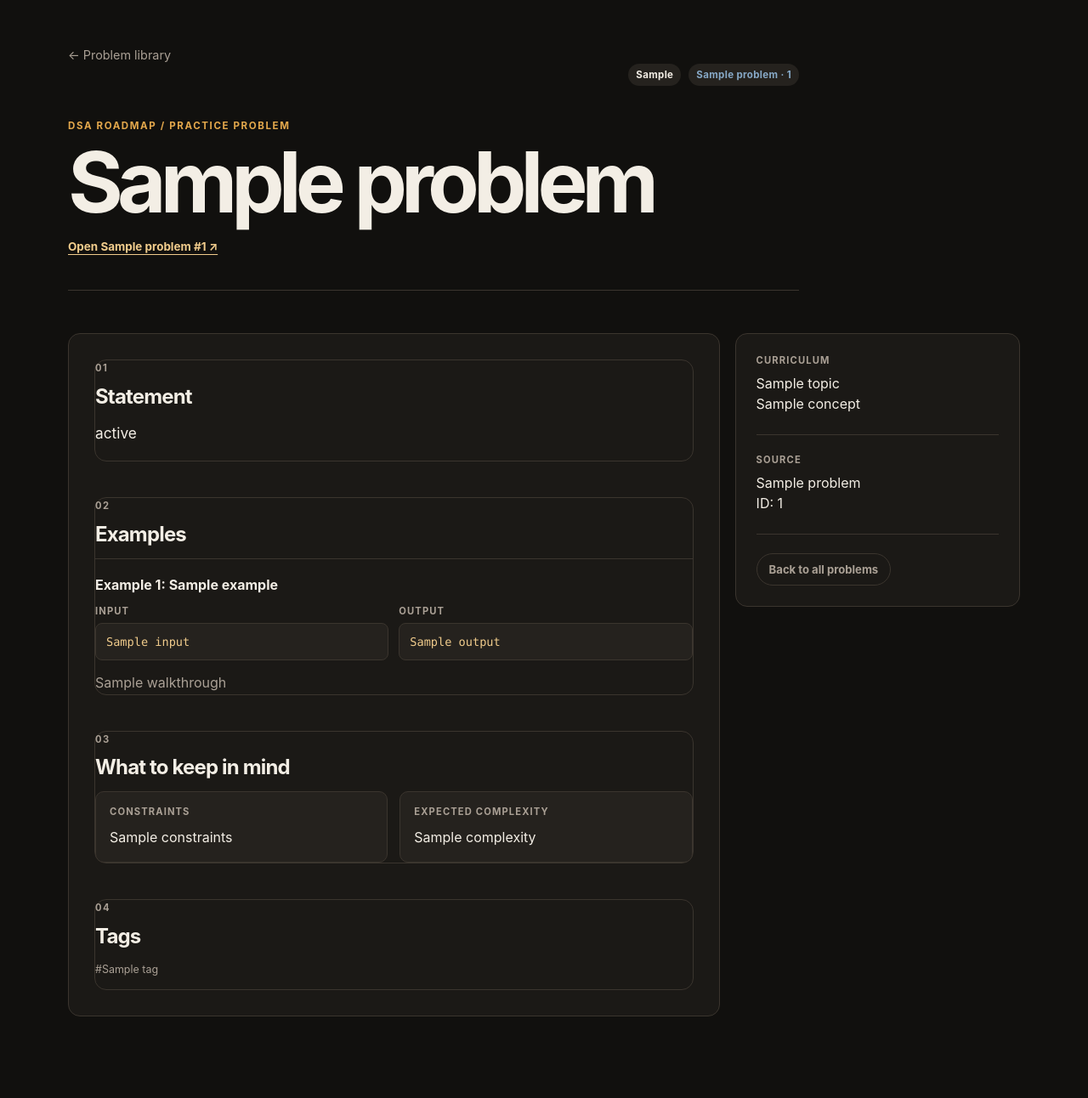
After one commit to rxchitrx/dsa-roadmap, a Django app: template templates/problems/detail.html in a window 1280 px wide. The commit adds this page. Shown: the whole page at 85% size. Run offline with Django 5.2, Linux system fonts and the light colour scheme; the template is opened without the code that fills it: most values are stand-ins (such as "Sample title", 1, 10 or a date in 2020); data that the repository does not hold is empty.

Commit message:
feat: add problem detail page

```diff
--- a/problems/static/problems/problems.css
+++ b/problems/static/problems/problems.css
@@ -199,6 +199,9 @@ input:focus-visible, select:focus-visible { border-color: var(--amber); outline:
 .problem-number { color: var(--muted); font-variant-numeric: tabular-nums; }
 
 .problem-card h3 { margin: 22px 0 10px; font-size: 1.35rem; letter-spacing: -0.03em; }
+.problem-card-link { color: var(--text); text-decoration: none; }
+.problem-card-link:hover,
+.problem-card-link:focus-visible { color: var(--amber-soft); text-decoration: underline; text-decoration-thickness: 2px; text-underline-offset: 4px; }
 .problem-statement { max-width: 78ch; margin-bottom: 24px; color: var(--muted); line-height: 1.65; }
 .problem-card-footer { align-items: flex-end; border-top: 1px solid var(--border); padding-top: 16px; }
 .concept-path { color: var(--text); font-size: 0.83rem; }
@@ -210,6 +213,57 @@ input:focus-visible, select:focus-visible { border-color: var(--amber); outline:
 .empty-state h3 { margin-bottom: 8px; font-size: 1.35rem; }
 .empty-state p:not(.empty-kicker) { max-width: 55ch; margin-bottom: 20px; color: var(--muted); line-height: 1.6; }
 .secondary-button { border: 1px solid var(--border); padding: 10px 14px; color: var(--muted); }
+
+.detail-header { max-width: 860px; }
+.detail-header h1 { max-width: 13ch; }
+.detail-topline { display: flex; align-items: center; justify-content: space-between; gap: 16px; margin-bottom: 22px; }
+.detail-topline .problem-tags { margin: 0; }
+.source-link { color: var(--amber-soft); font-size: 0.84rem; font-weight: 750; text-underline-offset: 4px; }
+.source-link:hover,
+.source-link:focus-visible { color: var(--amber); }
+.detail-layout { display: grid; grid-template-columns: minmax(0, 1.6fr) minmax(220px, 0.7fr); gap: 18px; padding-top: 50px; }
+.detail-main,
+.detail-sidebar,
+.detail-section,
+.detail-empty { border: 1px solid var(--border); border-radius: 14px; background: var(--surface); }
+.detail-main { padding: 30px; }
+.detail-sidebar { align-self: start; padding: 24px; }
+.detail-section + .detail-section { margin-top: 42px; }
+.detail-section h2 { margin: 8px 0 14px; font-size: 1.5rem; }
+.detail-section > p { color: var(--muted); line-height: 1.75; }
+.statement { color: var(--text) !important; font-size: 1.08rem; }
+.section-index { margin-bottom: 0; color: var(--amber); font-size: 0.7rem; font-weight: 750; letter-spacing: 0.14em; }
+.example-block { border-top: 1px solid var(--border); padding: 20px 0 0; }
+.example-block + .example-block { margin-top: 22px; }
+.example-block h3 { margin: 0 0 14px; font-size: 1rem; }
+.example-grid { display: grid; grid-template-columns: repeat(2, minmax(0, 1fr)); gap: 12px; }
+.example-cell { display: grid; gap: 7px; min-width: 0; }
+.example-label,
+.sidebar-label { color: var(--muted); font-size: 0.7rem; font-weight: 750; letter-spacing: 0.1em; text-transform: uppercase; }
+.example-cell code { overflow-wrap: anywhere; border: 1px solid var(--border); border-radius: 8px; padding: 11px 12px; background: var(--surface-raised); color: var(--amber-soft); font-family: "SFMono-Regular", Consolas, monospace; font-size: 0.85rem; line-height: 1.5; }
+.example-note { margin: 13px 0 0; color: var(--muted); line-height: 1.65; }
+.detail-meta-grid { display: grid; grid-template-columns: repeat(2, minmax(0, 1fr)); gap: 14px; }
+.meta-card { border: 1px solid var(--border); border-radius: 10px; padding: 16px; background: var(--surface-raised); }
+.meta-card p:last-child { margin: 7px 0 0; color: var(--text); line-height: 1.55; }
+.missing-field { color: var(--muted) !important; font-size: 0.88rem; }
+.sidebar-block + .sidebar-block { margin-top: 24px; border-top: 1px solid var(--border); padding-top: 22px; }
+.sidebar-label { margin-bottom: 8px; }
+.sidebar-value { margin: 0; color: var(--text); line-height: 1.5; }
+.sidebar-muted { margin: 0; color: var(--muted); line-height: 1.55; }
+.tag-list--detail { line-height: 1.8; }
+.detail-empty { padding: 22px; color: var(--muted); line-height: 1.6; }
+.detail-empty p { margin-bottom: 0; }
+
+@media (max-width: 760px) {
+  .detail-topline { align-items: flex-start; flex-direction: column; }
+  .detail-layout { grid-template-columns: 1fr; }
+}
+
+@media (max-width: 520px) {
+  .detail-main { padding: 22px; }
+  .detail-meta-grid,
+  .example-grid { grid-template-columns: 1fr; }
+}
 
 @media (max-width: 980px) {
   .filter-form { grid-template-columns: repeat(3, 1fr); }
--- a/problems/urls.py
+++ b/problems/urls.py
@@ -7,4 +7,5 @@ app_name = "problems"
 
 urlpatterns = [
     path("", views.problems_index, name="index"),
+    path("<slug:slug>/", views.problem_detail, name="detail"),
 ]
--- /dev/null
+++ b/templates/problems/detail.html
@@ -0,0 +1,144 @@
+{% load static %}
+<!doctype html>
+<html lang="en">
+  <head>
+    <meta charset="utf-8">
+    <meta name="viewport" content="width=device-width, initial-scale=1">
+    <title>{{ problem.title }} · Problems · DSA Roadmap</title>
+    <link rel="stylesheet" href="{% static 'problems/problems.css' %}">
+  </head>
+  <body>
+    <main class="problems-shell" data-testid="problem-detail">
+      <header class="problems-header detail-header">
+        <div class="detail-topline">
+          <a class="back-link" href="{% url 'problems:index' %}">← Problem library</a>
+          <div class="problem-tags">
+            {% if problem.difficulty %}
+              <span class="difficulty difficulty--{{ problem.difficulty }}">{{ problem.get_difficulty_display }}</span>
+            {% else %}
+              <span class="metadata-warning">Difficulty not set</span>
+            {% endif %}
+            {% if problem.source_name %}
+              <span class="source-label">{{ problem.source_name }}{% if problem.source_problem_id %} · {{ problem.source_problem_id }}{% endif %}</span>
+            {% else %}
+              <span class="metadata-warning">Source not set</span>
+            {% endif %}
+          </div>
+        </div>
+        <p class="eyebrow">DSA ROADMAP / PRACTICE PROBLEM</p>
+        <h1>{{ problem.title }}</h1>
+        {% if safe_source_url %}
+          <a class="source-link" href="{{ safe_source_url }}" target="_blank" rel="noopener noreferrer nofollow">
+            Open {{ problem.source_name|default:"external source" }}{% if problem.source_problem_id %} #{{ problem.source_problem_id }}{% endif %} ↗
+          </a>
+        {% else %}
+          <p class="missing-field">No external source link has been added for this problem.</p>
+        {% endif %}
+      </header>
+
+      <div class="detail-layout">
+        <article class="detail-main">
+          <section class="detail-section" aria-labelledby="statement-heading">
+            <p class="section-index">01</p>
+            <h2 id="statement-heading">Statement</h2>
+            {% if problem.statement %}
+              <p class="statement">{{ problem.statement }}</p>
+            {% else %}
+              <div class="detail-empty"><p>The problem statement has not been added yet.</p></div>
+            {% endif %}
+          </section>
+
+          <section class="detail-section" aria-labelledby="examples-heading">
+            <p class="section-index">02</p>
+            <h2 id="examples-heading">Examples</h2>
+            {% if problem.examples %}
+              {% for example in problem.examples %}
+                <div class="example-block">
+                  <h3>Example {{ forloop.counter }}{% if example.title %}: {{ example.title }}{% endif %}</h3>
+                  {% if example.input or example.output %}
+                    <div class="example-grid">
+                      {% if example.input %}
+                        <div class="example-cell">
+                          <span class="example-label">Input</span>
+                          <code>{{ example.input }}</code>
+                        </div>
+                      {% endif %}
+                      {% if example.output %}
+                        <div class="example-cell">
+                          <span class="example-label">Output</span>
+                          <code>{{ example.output }}</code>
+                        </div>
+                      {% endif %}
+                    </div>
+                  {% else %}
+                    <div class="detail-empty"><p>This example does not have input/output details yet.</p></div>
+                  {% endif %}
+                  {% if example.walkthrough %}
+                    <p class="example-note">{{ example.walkthrough }}</p>
+                  {% elif example.explanation %}
+                    <p class="example-note">{{ example.explanation }}</p>
+                  {% endif %}
+                </div>
+              {% endfor %}
+            {% else %}
+              <div class="detail-empty"><p>No examples have been added for this problem yet.</p></div>
+            {% endif %}
+          </section>
+
+          <section class="detail-section" aria-labelledby="details-heading">
+            <p class="section-index">03</p>
+            <h2 id="details-heading">What to keep in mind</h2>
+            <div class="detail-meta-grid">
+              <div class="meta-card">
+                <p class="example-label">Constraints</p>
+                {% if constraints %}
+                  <p>{{ constraints }}</p>
+                {% else %}
+                  <p class="missing-field">Constraints are not recorded yet.</p>
+                {% endif %}
+              </div>
+              <div class="meta-card">
+                <p class="example-label">Expected complexity</p>
+                {% if complexity %}
+                  <p>{{ complexity }}</p>
+                {% else %}
+                  <p class="missing-field">Expected complexity is not recorded yet.</p>
+                {% endif %}
+              </div>
+            </div>
+          </section>
+
+          {% if problem.tags %}
+            <section class="detail-section" aria-labelledby="tags-heading">
+              <p class="section-index">04</p>
+              <h2 id="tags-heading">Tags</h2>
+              <p class="tag-list tag-list--detail">{% for tag in problem.tags %}#{{ tag }}{% if not forloop.last %} {% endif %}{% endfor %}</p>
+            </section>
+          {% endif %}
+        </article>
+
+        <aside class="detail-sidebar" aria-label="Problem metadata">
+          <div class="sidebar-block">
+            <p class="sidebar-label">Curriculum</p>
+            {% if problem.concept %}
+              <p class="sidebar-value">{{ problem.concept.topic.name }}<br>{{ problem.concept.name }}</p>
+            {% else %}
+              <p class="sidebar-muted">This problem still needs a concept classification.</p>
+            {% endif %}
+          </div>
+          <div class="sidebar-block">
+            <p class="sidebar-label">Source</p>
+            {% if problem.source_name or problem.source_problem_id %}
+              <p class="sidebar-value">{{ problem.source_name|default:"Source name not set" }}{% if problem.source_problem_id %}<br>ID: {{ problem.source_problem_id }}{% endif %}</p>
+            {% else %}
+              <p class="sidebar-muted">Source name and identifier are not recorded yet.</p>
+            {% endif %}
+          </div>
+          <div class="sidebar-block">
+            <a class="secondary-button" href="{% url 'problems:index' %}">Back to all problems</a>
+          </div>
+        </aside>
+      </div>
+    </main>
+  </body>
+</html>
--- a/templates/problems/index.html
+++ b/templates/problems/index.html
@@ -108,7 +108,7 @@
                   </div>
                   <span class="problem-number">{{ forloop.counter|stringformat:"02d" }}</span>
                 </div>
-                <h3>{{ problem.title }}</h3>
+                <h3><a class="problem-card-link" href="{% url 'problems:detail' slug=problem.slug %}">{{ problem.title }}</a></h3>
                 <p class="problem-statement">{{ problem.statement }}</p>
                 <div class="problem-card-footer">
                   {% if problem.concept %}
```
Also changed, not shown: problems/tests/test_views.py (+95 -0 lines), problems/views.py (+58 -1 lines).
